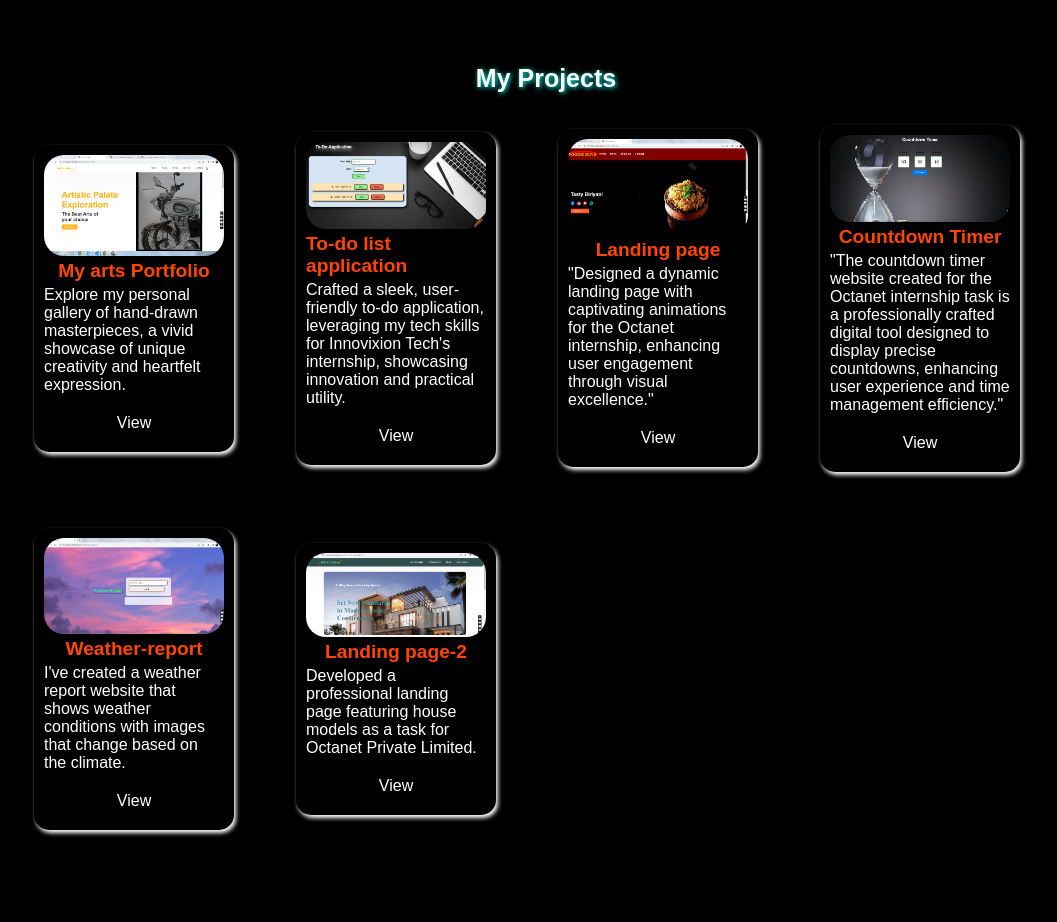
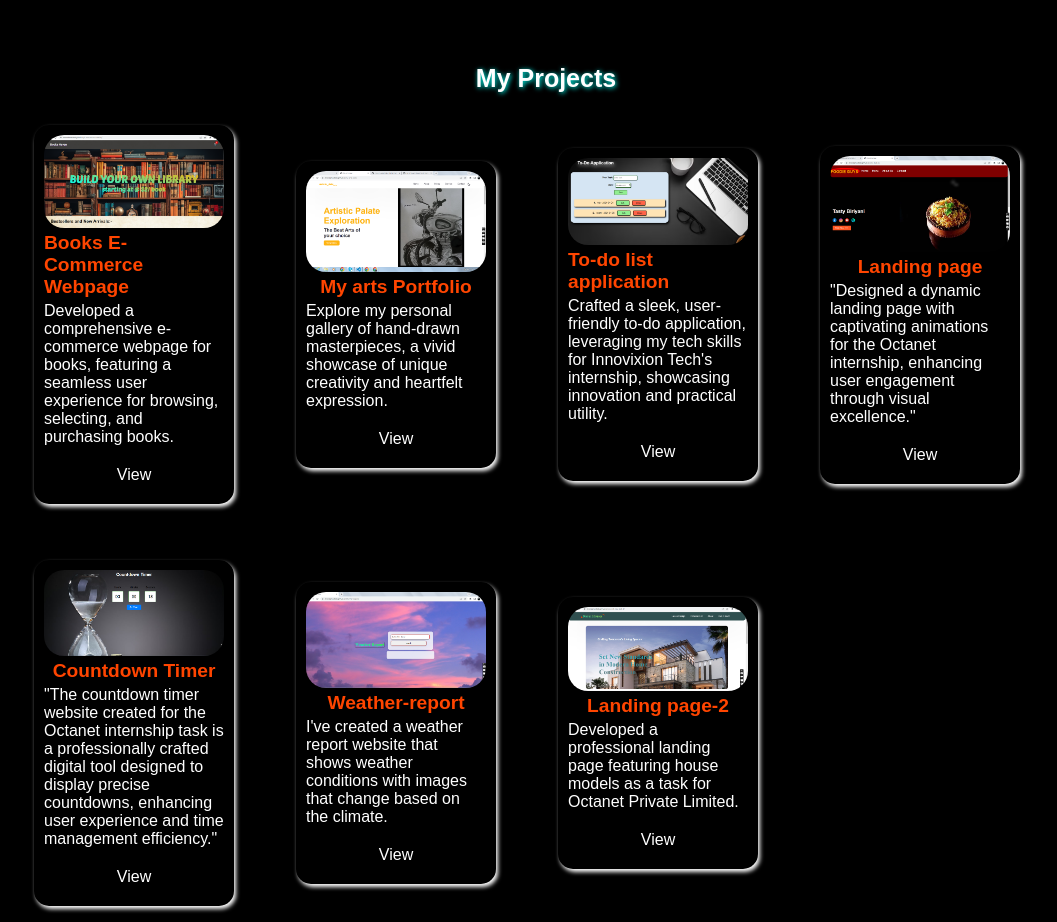
Before and after one commit to ChowdamAshok/my-portfolio, a plain HTML site: page index.html in a window 1280 px wide. Shown: the part 2320-3242 px from the top of the page, without its empty margins (94-1151 px from the left). Drawn offline with nearby package versions, Linux system fonts and the light colour scheme.

Commit message:
index.html

```diff
--- a/index.html
+++ b/index.html
@@ -146,7 +146,16 @@
         <h1> My Projects</h1>
       </div>
         <div class="menu-container m-10">
-          <!-- Box 1 -->
+             <!-- Box 1 -->
+            <div class="card">
+                 <div class="card-img">
+                  <img src="./Images/e-com.png">
+              </div>
+                <h2>Books E-Commerce Webpage</h2>
+                <h3>Developed a comprehensive e-commerce webpage for books, featuring a seamless user experience for browsing, selecting, and purchasing books.</h3>
+                <a href="https://chowdamashok.github.io/e-commerce-website/" class="view-button">View</a>
+            </div>
+          <!-- Box 2 -->
           <div class="card">
               <div class="card-img">
                   <img src="./Images/arts-page-sc.png">
@@ -155,7 +164,7 @@
               <h3>Explore my personal gallery of hand-drawn masterpieces, a vivid showcase of unique creativity and heartfelt expression.</h3>
               <a href="https://chowdamashok.github.io/my-arts-web/" class="view-button">View</a>
           </div>
-          <!-- Box 2 -->
+          <!-- Box 3 -->
           <div class="card">
               <div class="card-img">
                   <img src="./Images/to-do-application-sc.png">
@@ -164,7 +173,7 @@
               <h3>Crafted a sleek, user-friendly to-do application, leveraging my tech skills for Innovixion Tech's internship, showcasing innovation and practical utility.</h3>
               <a href="https://chowdamashok.github.io/octanet-task-2/" class="view-button">View</a>
           </div>
-          <!-- Box 3 -->
+          <!-- Box 4 -->
           <div class="card">
               <div class="card-img">
                   <img src="./Images/landing-page-sc.png">
@@ -173,7 +182,7 @@
               <h3>"Designed a dynamic landing page with captivating animations for the Octanet internship, enhancing user engagement through visual excellence."</h3>
               <a href="https://chowdamashok.github.io/octanet-task-1/" class="view-button">View</a>
           </div>
-            <!-- Box 4 -->
+            <!-- Box 5 -->
           <div class="card">
             <div class="card-img">
                 <img src="./Images/countdowntimersc.png">
@@ -182,7 +191,7 @@
             <h3>"The countdown timer website created for the Octanet internship task is a professionally crafted digital tool designed to display precise countdowns, enhancing user experience and time management efficiency."</h3>
             <a href="https://chowdamashok.github.io/InnovativeTech-Task-1/" class="view-button">View</a>
         </div>
-         <!-- Box 5 -->
+         <!-- Box 6 -->
          <div class="card">
           <div class="card-img">
               <img src="./Images/weathersc.png">
@@ -191,7 +200,7 @@
           <h3>I've created a weather report website that shows weather conditions with images that change based on the climate.</h3>
           <a href="https://chowdamashok.github.io/Weather-report/" class="view-button">View</a>
       </div>
-            <!-- Box 6 -->
+            <!-- Box 7 -->
          <div class="card">
           <div class="card-img">
               <img src="./Images/landingpage-2.png">
```
